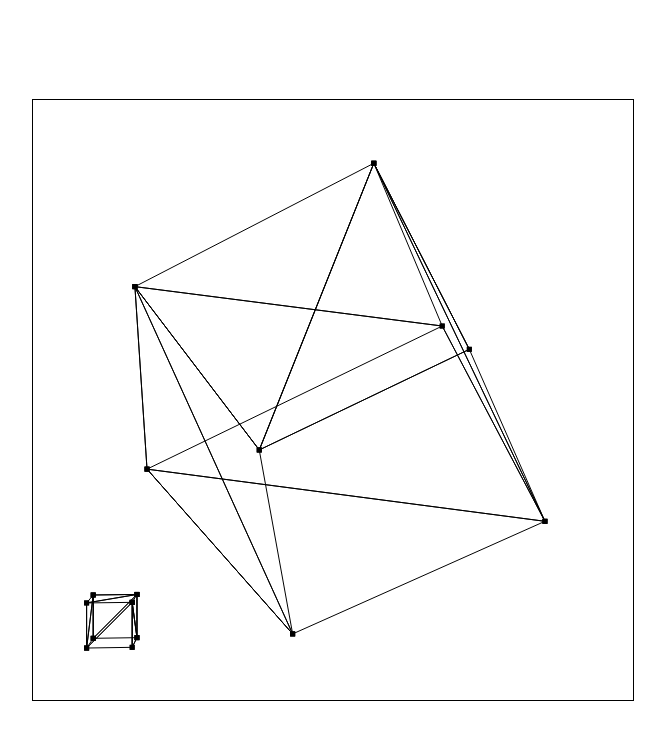
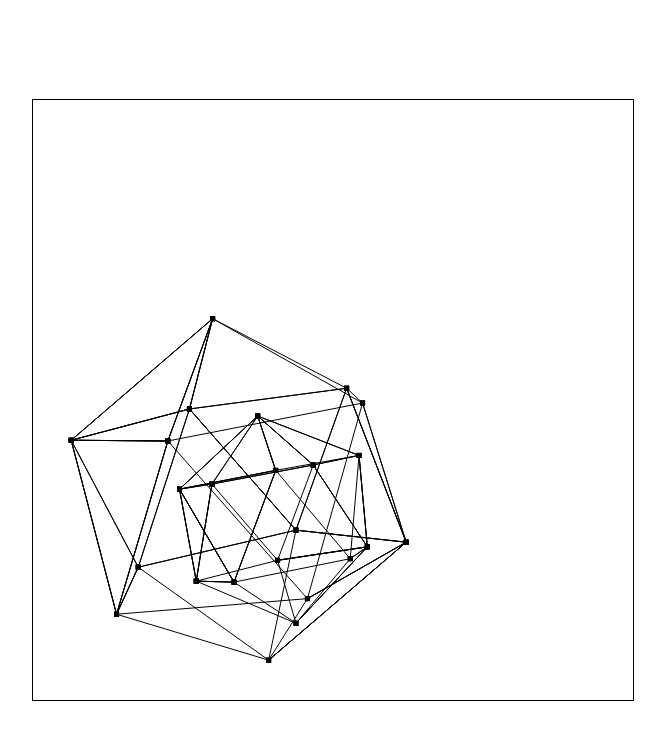
Before and after one commit to rrabmig/3d-render, a website: page index.html in a window 1280 px wide. Shown: the whole page, without its empty margins (307-972 px from the left). Drawn offline with Linux system fonts and the light colour scheme.

Commit message:
Icosahedron

```diff
--- a/index.html
+++ b/index.html
@@ -11,12 +11,14 @@
     <canvas id="canvas">
 
     </canvas>
+
     <script src="src/сlasses/Vector3.js"></script>
     <script src="src/сlasses/Vector2.js"></script>
     <script src="src/сlasses/Axis.js"></script>
     <script src="src/сlasses/Matrix3x3.js"></script>
     <script src="src/сlasses/Primitive.js"></script>
     <script src="src/сlasses/Environment.js"></script>
+    <script src="src/сlasses/Icosahedron.js"></script>
     <script src="src/сlasses/Cube.js"></script>
     <script src="src/сlasses/Pivot.js"></script>
     <script src="src/сlasses/Camera.js"></script>
--- a/src/script.js
+++ b/src/script.js
@@ -3,34 +3,64 @@ const canvas = document.getElementById("canvas");
 const ctx = canvas.getContext("2d");
 const height = 600;
 const width = 600;
+const fps = 60;
+console.log('fps:', fps);
 canvas.style.width = `${width}px`;
 canvas.style.height = `${height}px`;
 canvas.width = width;
 canvas.height = height;
-const camera = new Camera(new Vector3(0, 0, 0), 10, 100, 600, 600);
-const cube = new Cube(Pivot.basePivot(new Vector3(0, 0, 40)), Vector3.Zero(), 10);
-const cube2 = new Cube(Pivot.basePivot(new Vector3(100, 100, 500)), Vector3.Zero(), 20);
+const camera = new Camera(new Vector3(0, 0, 0), 5, 100, 600, 600);
 const environment = new Environment(camera);
-environment.addPrimitive(cube);
-environment.addPrimitive(cube2);
+// TEST CODE 1
+// const cube = new Cube(
+//     Pivot.basePivot(new Vector3(0, 0, 40)),
+//     Vector3.Zero(),
+//     10
+// )
+// const cube2 = new Cube(
+//     Pivot.basePivot(new Vector3(100, 100, 500)),
+//     Vector3.Zero(),
+//     20
+// )
+// environment.addPrimitive(cube);
+// environment.addPrimitive(cube2);
+// let turns = 200
+// let back = true
+// setInterval(() => {
+//     if (turns == 0) {
+//         back = !back
+//         turns = 200
+//     }
+//     if (back) {
+//         cube.Move(new Vector3(0, 0, 0.2));
+//         turns--
+//     } else {
+//         cube.Move(new Vector3(0, 0, -0.2));
+//         turns--
+//     }
+//     cube.Rotate(0.005, new Axis('x'))
+//     cube.Rotate(0.006, new Axis('z'))
+//     cube2.Rotate(0.1, new Axis('y'))
+//     cube2.Rotate(0.05, new Axis('x'))
+//     environment.drawAll(ctx);
+// }, 1000 / fps);
+// TEST 2
+const icosahedron1 = new Icosahedron(Pivot.basePivot(new Vector3(5, 5, 60)), Vector3.Zero(), 10);
+const icosahedron2 = new Icosahedron(Pivot.basePivot(new Vector3(-10, -10, 100)), Vector3.Zero(), 10);
+environment.addPrimitive(icosahedron1);
+environment.addPrimitive(icosahedron2);
 environment.drawAll(ctx);
-let turns = 20;
-let back = true;
+let i = 0;
 setInterval(() => {
-    //console.log('frame');
-    // if (turns == 0) {
-    //     back = !back
-    //     turns = 20
-    // }
-    // if (back) {
-    //     cube.Move(new Vector3(0, 0, 1));
-    //     turns--
-    // } else {
-    //     cube.Move(new Vector3(0, 0, -1));
-    //     turns--
-    // }
-    cube.Rotate(0.03, new Axis('x'));
-    cube.Rotate(0.02, new Axis('z'));
-    cube2.Rotate(0.01, new Axis('y'));
+    i++;
+    if (i == 1000) {
+        i = 0;
+    }
+    let x = Math.PI * 2 / 1000 * i;
+    icosahedron1.Rotate(0.001, new Axis('y'));
+    icosahedron1.Rotate(0.003, new Axis('x'));
+    icosahedron2.Rotate(0.01, new Axis('y'));
+    icosahedron2.Rotate(0.02, new Axis('z'));
+    icosahedron2.Move(new Vector3(Math.cos(x) / 10, Math.sin(x) / 10, 0));
     environment.drawAll(ctx);
-}, 1000 / 30);
+}, 1000 / fps);
--- a/src/сlasses/Axis.js
+++ b/src/сlasses/Axis.js
@@ -7,21 +7,6 @@ class Axis {
         return this.axis;
     }
     RotateVector3(v, angle) {
-        let matrix;
-        switch (this.axis) {
-            case 'x':
-                matrix = new Matrix3x3(1, 0, 0, 0, Math.cos(angle), -Math.sin(angle), 0, Math.sin(angle), Math.cos(angle));
-                v = matrix.MultiplyByVector3(v);
-                break;
-            case 'y':
-                matrix = new Matrix3x3(Math.cos(angle), 0, Math.sin(angle), 0, 1, 0, -Math.sin(angle), 0, Math.cos(angle));
-                v = matrix.MultiplyByVector3(v);
-                break;
-            case 'z':
-                matrix = new Matrix3x3(Math.cos(angle), -Math.sin(angle), 0, Math.sin(angle), Math.cos(angle), 0, 0, 0, 1);
-                v = matrix.MultiplyByVector3(v);
-                break;
-        }
         return v;
     }
 }
--- a/src/сlasses/Environment.js
+++ b/src/сlasses/Environment.js
@@ -16,14 +16,19 @@ class Environment {
         ctx.lineTo(end.x, end.y);
         ctx.stroke();
     }
-    drawPointByScreenCoords(point, ctx, color, width) {
+    drawPointByScreenCoords(point, ctx, color, width, i) {
         color = color ? color : Math.floor(Math.random() * 16777215).toString(16);
         ctx.strokeStyle = color;
         width = width ? width : 5;
         // рисуем
         ctx.fillRect(point.x - width / 2, point.y - width / 2, width, width);
+        if (i) {
+            ctx.fillStyle = '#000000';
+            ctx.font = '12px serif';
+            ctx.fillText(i.toString(), point.x + 10, point.y + 10);
+        }
     }
-    drawPolygon(v1, v2, v3, ctx, color) {
+    drawPolygon(v1, v2, v3, ctx, color, i1, i2, i3) {
         color = color ? color : Math.floor(Math.random() * 16777215).toString(16);
         ctx.strokeStyle = color;
         // проекции вершин
@@ -35,12 +40,12 @@ class Environment {
         this.drawLineByScreenCoords(p2, p3, ctx);
         this.drawLineByScreenCoords(p3, p1, ctx);
         // рисуем вершины
-        this.drawPointByScreenCoords(p1, ctx);
-        this.drawPointByScreenCoords(p2, ctx);
-        this.drawPointByScreenCoords(p3, ctx);
+        this.drawPointByScreenCoords(p1, ctx, '#000000', 5, i1);
+        this.drawPointByScreenCoords(p2, ctx, '#000000', 5, i2);
+        this.drawPointByScreenCoords(p3, ctx, '#000000', 5, i3);
         ctx.stroke();
     }
-    drawObject(primitive, ctx, color) {
+    drawObject(primitive, ctx, showIndexes = false, color) {
         color = color ? color : Math.floor(Math.random() * 16777215).toString(16);
         let indexes = primitive.getIndexes();
         let vertices = primitive.getGlobalVertices();
@@ -53,15 +58,19 @@ class Environment {
             let v1 = vertices[i1 - 1];
             let v2 = vertices[i2 - 1];
             let v3 = vertices[i3 - 1];
-            this.drawPolygon(v1, v2, v3, ctx, color);
+            if (showIndexes) {
+                this.drawPolygon(v1, v2, v3, ctx, color, i1, i2, i3);
+            }
+            else {
+                this.drawPolygon(v1, v2, v3, ctx, color);
+            }
         }
     }
     drawAll(ctx) {
         ctx.clearRect(0, 0, 600, 600);
-        // ctx.fillRect(100, 100, 10, 10);
         ctx.fillStyle = "black";
         for (const primitive of this.primitives) {
-            this.drawObject(primitive, ctx);
+            this.drawObject(primitive, ctx, false);
         }
     }
 }
--- /dev/null
+++ b/src/сlasses/Icosahedron.js
@@ -0,0 +1,40 @@
+"use strict";
+class Icosahedron extends Primitive {
+    constructor(pivot, center, sideLength) {
+        const phi = (1.0 + Math.sqrt(5.0)) / 2.0;
+        const multipliyer = sideLength / 2;
+        let vertices = [
+            new Vector3(center.x, center.y + multipliyer, center.z + multipliyer * phi),
+            new Vector3(center.x, center.y + multipliyer, center.z - multipliyer * phi),
+            new Vector3(center.x, center.y - multipliyer, center.z + multipliyer * phi),
+            new Vector3(center.x, center.y - multipliyer, center.z - multipliyer * phi),
+            new Vector3(center.x + multipliyer, center.y + multipliyer * phi, center.z),
+            new Vector3(center.x + multipliyer, center.y - multipliyer * phi, center.z),
+            new Vector3(center.x - multipliyer, center.y + multipliyer * phi, center.z),
+            new Vector3(center.x - multipliyer, center.y - multipliyer * phi, center.z),
+            new Vector3(center.x + multipliyer * phi, center.y, center.z + multipliyer),
+            new Vector3(center.x - multipliyer * phi, center.y, center.z + multipliyer),
+            new Vector3(center.x + multipliyer * phi, center.y, center.z - multipliyer),
+            new Vector3(center.x - multipliyer * phi, center.y, center.z - multipliyer)
+        ];
+        const indexes = [
+            11, 9, 6,
+            11, 9, 5,
+            11, 6, 4,
+            11, 5, 2,
+            11, 4, 2,
+            9, 6, 3,
+            6, 8, 3,
+            5, 7, 2,
+            4, 12, 2,
+            5, 1, 9,
+            6, 8, 4,
+            10, 3, 1,
+            10, 8, 3,
+            10, 7, 1,
+            10, 12, 7,
+            10, 12, 8,
+        ];
+        super(pivot, vertices, indexes);
+    }
+}
--- a/srcTS/сlasses/Thorus.ts
+++ b/srcTS/сlasses/Thorus.ts
@@ -1,3 +1,4 @@
 class Thorus extends Primitive {
 
+    // todo
 }
```
Also changed, not shown: srcTS/script.ts (+65 -30 lines), srcTS/сlasses/Axis.ts (+1 -24 lines), srcTS/сlasses/Environment.ts (+18 -11 lines), srcTS/сlasses/Icosahedron.ts (added, +43 -0 lines).
